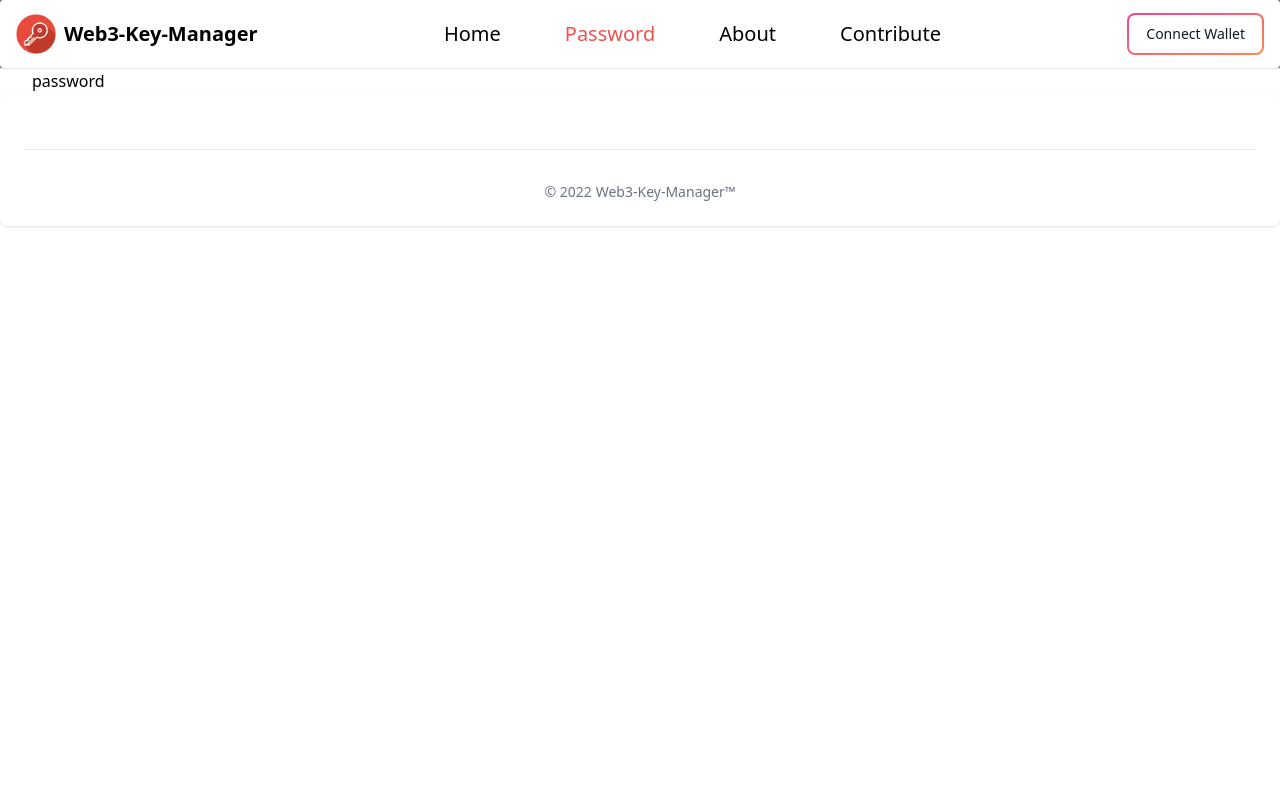
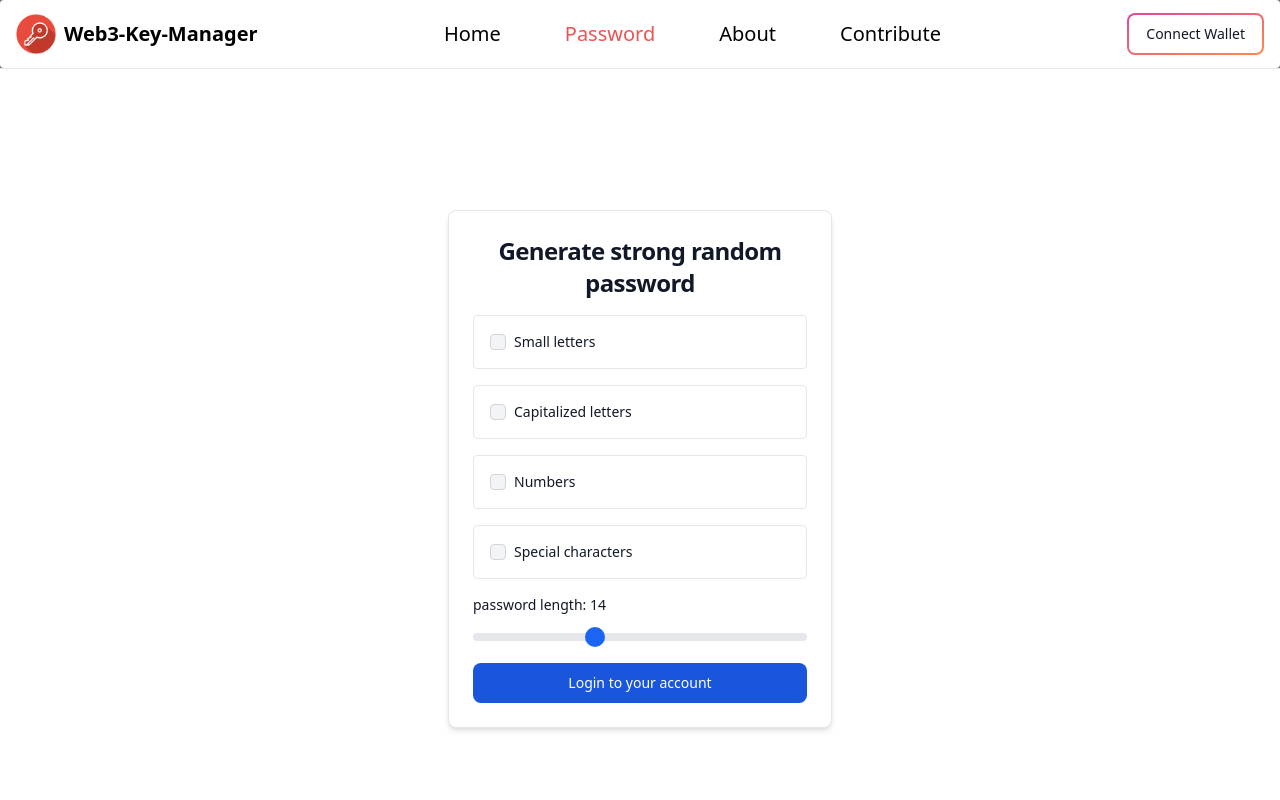
Before and after one commit to deependujha/web3-key-manager, a Next.js app in the folder frontend/: page /password in a window 1280 px wide. Shown: the top 800 px of the page. Built offline with nearby package versions, Linux system fonts and the light colour scheme.

Commit message:
started creating "generate random password page"

```diff
--- a/frontend/components/landingPage/Home_screen.jsx
+++ b/frontend/components/landingPage/Home_screen.jsx
@@ -8,12 +8,14 @@ const Home_screen = () => {
 			<div className="grid grid-cols-2 gap-4">
 				<div className="mx-20 my-auto">
 					<div>
-						<div className="text-xl sm:text-4xl md:text-5xl lg:text-6xl font-bold text-black
-						 my-10 underline">
+						<div
+							className="text-xl sm:text-4xl md:text-5xl lg:text-6xl font-bold text-black
+						 my-10 underline"
+						>
 							Web3 key manager
 						</div>
 						<div
-							className="text-xl sm:text-4xl md:text-5xl lg:text-6xl font-bold text-white "
+							className="text-xl sm:text-4xl  font-mono text-white "
 							style={{ height: '200px' }}
 						>
 							<Typed
--- /dev/null
+++ b/frontend/components/password/SquareBox.jsx
@@ -0,0 +1,123 @@
+import React, { useState } from 'react';
+import { Card } from 'flowbite-react';
+const SquareBox = () => {
+	const [input, setInput] = useState(false);
+	const [sliderValue, setSliderValue] = useState('14');
+
+	return (
+		<div>
+			<div className="max-w-sm">
+				<Card>
+					<h5 className="text-2xl font-bold tracking-tight text-gray-900 dark:text-white text-center">
+						Generate strong random password
+					</h5>
+
+					<div className="flex items-center pl-4 rounded border border-gray-200 dark:border-gray-700">
+						<input
+							checked={input}
+							id="bordered-checkbox-1"
+							type="checkbox"
+							onChange={(e) => {
+								console.log('printing input: ', input);
+								setInput(e.target.checked);
+							}}
+							name="bordered-checkbox-1"
+							className="w-4 h-4 text-blue-600 bg-gray-100 rounded border-gray-300 focus:ring-blue-500 dark:focus:ring-blue-600 dark:ring-offset-gray-800 focus:ring-2 dark:bg-gray-700 dark:border-gray-600"
+						/>
+						<label
+							htmlFor="bordered-checkbox-1"
+							className="py-4 ml-2 w-full text-sm font-medium text-gray-900 dark:text-gray-300"
+						>
+							Small letters
+						</label>
+					</div>
+					<div className="flex items-center pl-4 rounded border border-gray-200 dark:border-gray-700">
+						<input
+							checked={input}
+							id="bordered-checkbox-2"
+							type="checkbox"
+							onChange={(e) => {
+								console.log('printing input: ', input);
+								setInput(e.target.checked);
+							}}
+							name="bordered-checkbox-2"
+							className="w-4 h-4 text-blue-600 bg-gray-100 rounded border-gray-300 focus:ring-blue-500 dark:focus:ring-blue-600 dark:ring-offset-gray-800 focus:ring-2 dark:bg-gray-700 dark:border-gray-600"
+						/>
+						<label
+							htmlFor="bordered-checkbox-2"
+							className="py-4 ml-2 w-full text-sm font-medium text-gray-900 dark:text-gray-300"
+						>
+							Capitalized letters
+						</label>
+					</div>
+					<div className="flex items-center pl-4 rounded border border-gray-200 dark:border-gray-700">
+						<input
+							id="bordered-checkbox-3"
+							checked={input}
+							type="checkbox"
+							onChange={(e) => {
+								console.log('printing input: ', input);
+								setInput(e.target.checked);
+							}}
+							name="bordered-checkbox-3"
+							className="w-4 h-4 text-blue-600 bg-gray-100 rounded border-gray-300 focus:ring-blue-500 dark:focus:ring-blue-600 dark:ring-offset-gray-800 focus:ring-2 dark:bg-gray-700 dark:border-gray-600"
+						/>
+						<label
+							htmlFor="bordered-checkbox-3"
+							className="py-4 ml-2 w-full text-sm font-medium text-gray-900 dark:text-gray-300"
+						>
+							Numbers
+						</label>
+					</div>
+					<div className="flex items-center pl-4 rounded border border-gray-200 dark:border-gray-700">
+						<input
+							checked={input}
+							id="bordered-checkbox-4"
+							type="checkbox"
+							name="bordered-checkbox-4"
+							onChange={(e) => {
+								console.log('printing input: ', input);
+								setInput(e.target.checked);
+							}}
+							className="w-4 h-4 text-blue-600 bg-gray-100 rounded border-gray-300 focus:ring-blue-500 dark:focus:ring-blue-600 dark:ring-offset-gray-800 focus:ring-2 dark:bg-gray-700 dark:border-gray-600"
+						/>
+						<label
+							htmlFor="bordered-checkbox-4"
+							className="py-4 ml-2 w-full text-sm font-medium text-gray-900 dark:text-gray-300"
+						>
+							Special characters
+						</label>
+					</div>
+					<div>
+						<label
+							htmlFor="minmax-range"
+							className="block mb-2 text-sm font-medium text-gray-900 dark:text-gray-300"
+						>
+							password length: {sliderValue}
+						</label>
+						<input
+							id="minmax-range"
+							type="range"
+							min="4"
+							max="32"
+							value={sliderValue}
+							onChange={(e) => {
+								setSliderValue(e.target.value);
+								console.log('slider value is: ', sliderValue);
+							}}
+							className="w-full h-2 bg-gray-200 rounded-lg appearance-none cursor-pointer dark:bg-gray-700"
+						/>
+					</div>
+					<button
+						type="submit"
+						className="w-full text-white bg-blue-700 hover:bg-blue-800 focus:ring-4 focus:outline-none focus:ring-blue-300 font-medium rounded-lg text-sm px-5 py-2.5 text-center dark:bg-blue-600 dark:hover:bg-blue-700 dark:focus:ring-blue-800"
+					>
+						Login to your account
+					</button>
+				</Card>
+			</div>
+		</div>
+	);
+};
+
+export default SquareBox;
--- a/frontend/pages/password.js
+++ b/frontend/pages/password.js
@@ -1,7 +1,7 @@
 import React from 'react';
 import { useEffect } from 'react';
+import SquareBox from '../components/password/SquareBox';
 import styles from '../styles/Home.module.css';
-
 
 const password = ({ setCurrPage }) => {
 	useEffect(() => {
@@ -9,8 +9,10 @@ const password = ({ setCurrPage }) => {
 	}, []);
 
 	return (
-		<div className={styles.container}>
-			<div>password</div>
+		<div className={`${styles.container} flex items-center justify-center h-screen`}>
+			<div>
+				<SquareBox />
+			</div>
 		</div>
 	);
 };
```
